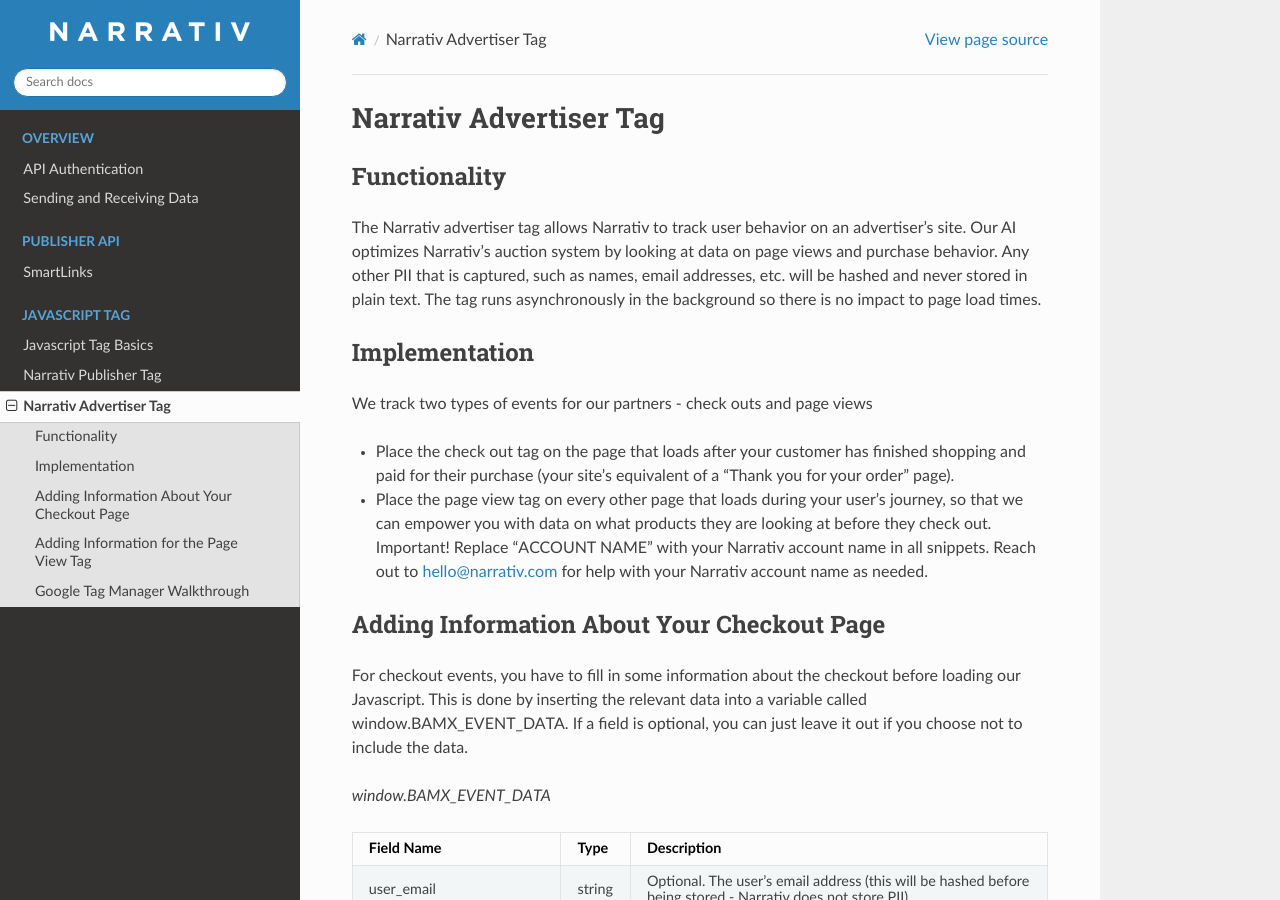
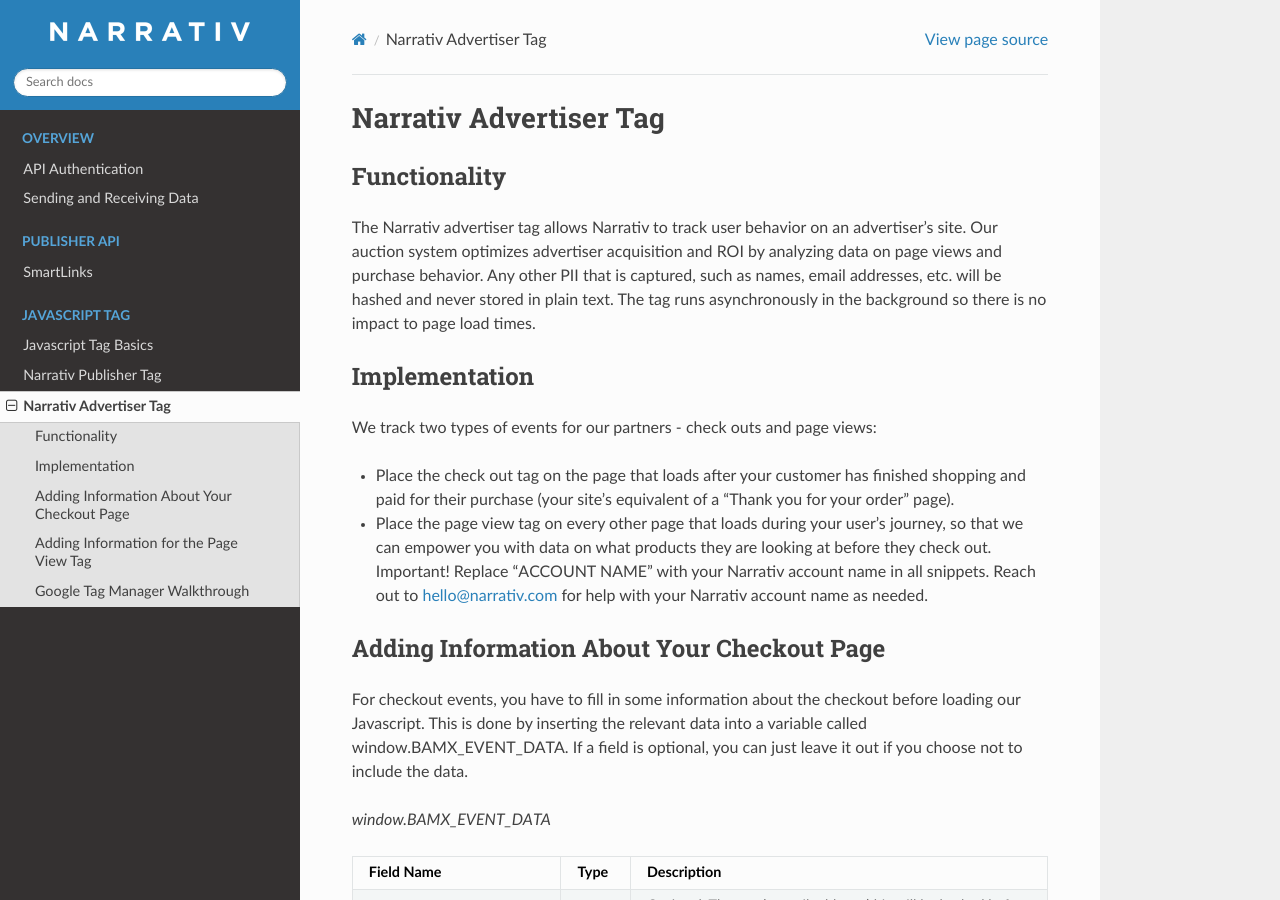
Before and after one commit to robinssq/api-docs, a Sphinx documentation site: the page built from docs/tagmerchant.rst, in a window 1280 px wide and 900 px high. Built offline with Sphinx 7.4.7 and the Read the Docs theme 2.0.0, drawn with Linux system fonts in a browser that asks for light colours.

Commit message:
Update tagmerchant.rst

```diff
--- a/docs/tagmerchant.rst
+++ b/docs/tagmerchant.rst
@@ -4,15 +4,14 @@
 Functionality
 ------------
 
-The Narrativ advertiser tag allows Narrativ to track user behavior on an advertiser's site. Our AI optimizes
-Narrativ's auction system by looking at data on page views and purchase behavior. Any other PII that is
+The Narrativ advertiser tag allows Narrativ to track user behavior on an advertiser's site. Our auction system optimizes advertiser acquisition and ROI by analyzing data on page views and purchase behavior. Any other PII that is
 captured, such as names, email addresses, etc. will be hashed and never stored in plain text. The tag runs
 asynchronously in the background so there is no impact to page load times.
 
 Implementation
 ------------
 
-We track two types of events for our partners - check outs and page views
+We track two types of events for our partners - check outs and page views:
 
 * Place the check out tag on the page that loads after your customer has finished shopping and paid
   for their purchase (your site's equivalent of a "Thank you for your order" page).
```
